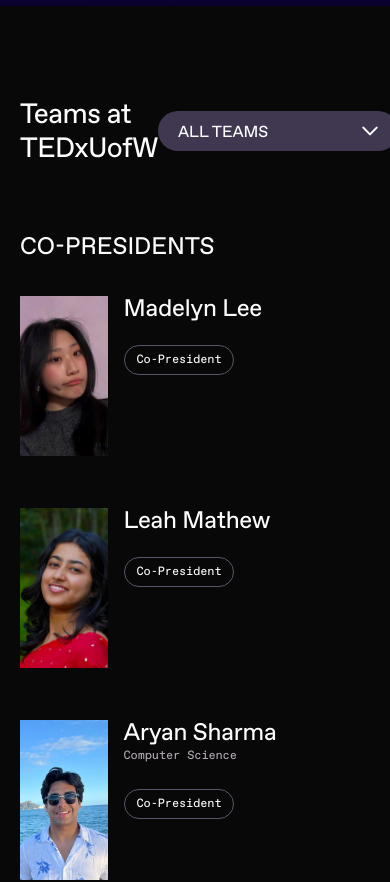
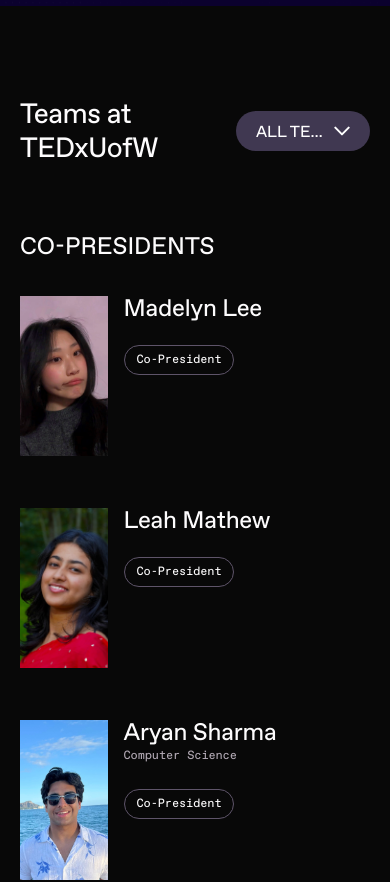
Before and after one commit to tedx-uofw/tedx-website-2025, a React (Vite) app: page /team in a window 390 px wide. Shown: the part 838-1720 px from the top of the page. Built offline with nearby package versions, Linux system fonts and the light colour scheme.

Commit message:
Fixed teams button sizing + new pic of me :3

```diff
--- a/src/pages/Team/TeamSection.jsx
+++ b/src/pages/Team/TeamSection.jsx
@@ -46,7 +46,7 @@
             members: [
                 { name: "Nathan Daeila", role: "Web Development Co-Director", image: "/team/Team Pics/NathanDaeila-compressed -tiny.webp" },
                 { name: "Mehul Chaudhari", role: "Web Development Co-Director", image: "/team/Team Pics/MehulChaudhari-compressed -tiny.webp" },
-                { name: "Timothy Hoang", image: "/team/Team Pics/TimothyHoang-compressed -tiny.webp" },
+                { name: "Timothy Hoang", image: "/team/Team Pics/TimothyHoang-compressed -tiny2.webp" },
                 { name: "Thanh Trinh", image: "/team/Team Pics/ThanhTrinh-compressed -tiny.webp" },
                 { name: "Ryan Cho", image: "/team/Team Pics/RyanCho-compressed -tiny.webp" },
                 { name: "Sai Sunku", image: "/team/Team Pics/SaiSunku-compressed -tiny.webp" },
@@ -142,15 +142,13 @@
 
                     <div className="flex flex-col relative">
                         <button
-                            className={`box-border flex flex-row items-center justify-between px-5 py-2 md:py-3 gap-2 bg-[#403851] rounded-[60px] text-white text-[16px] md:text-[24px] font-[400] transition-all duration-300 ease-in-out overflow-ellipsis ${
-                                isOpen ? "w-[160px] md:w-[290px]" : "w-[240px]"
-                            }`}
-                            onClick={() => setIsOpen((prev) => !prev)}
+                        className="box-border flex flex-row items-center justify-between px-5 py-2 md:py-3 gap-2 bg-[#403851] rounded-[60px] text-white text-[16px] md:text-[24px] font-[400] transition-all duration-300 ease-in-out overflow-hidden min-w-max"
+                        onClick={() => setIsOpen((prev) => !prev)}
                             aria-haspopup="true"
                             aria-expanded={isOpen}
                             aria-controls="team-dropdown"
                         >
-                            <span>{selectedTeam || "ALL TEAMS"}</span>
+                            <span className="truncate block max-w-[70px] md:max-w-[260px] overflow-hidden">{selectedTeam || "ALL TEAMS"}</span>
                             <svg
                                 className="w-4 h-4"
                                 viewBox="0 0 24 24"
```
Also changed, not shown: public/team/Team Pics/TimothyHoang-compressed -tiny.webp (deleted), public/team/Team Pics/TimothyHoang-compressed -tiny2.webp (added).
